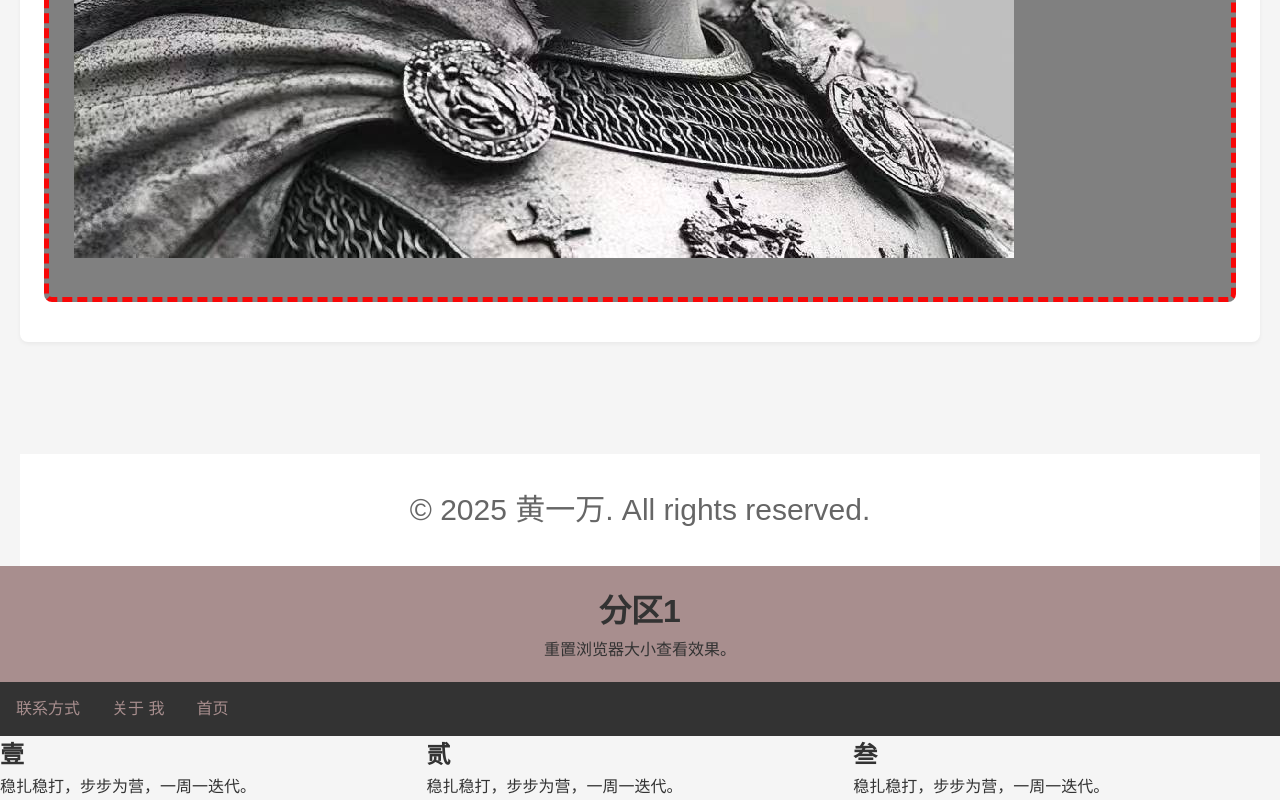
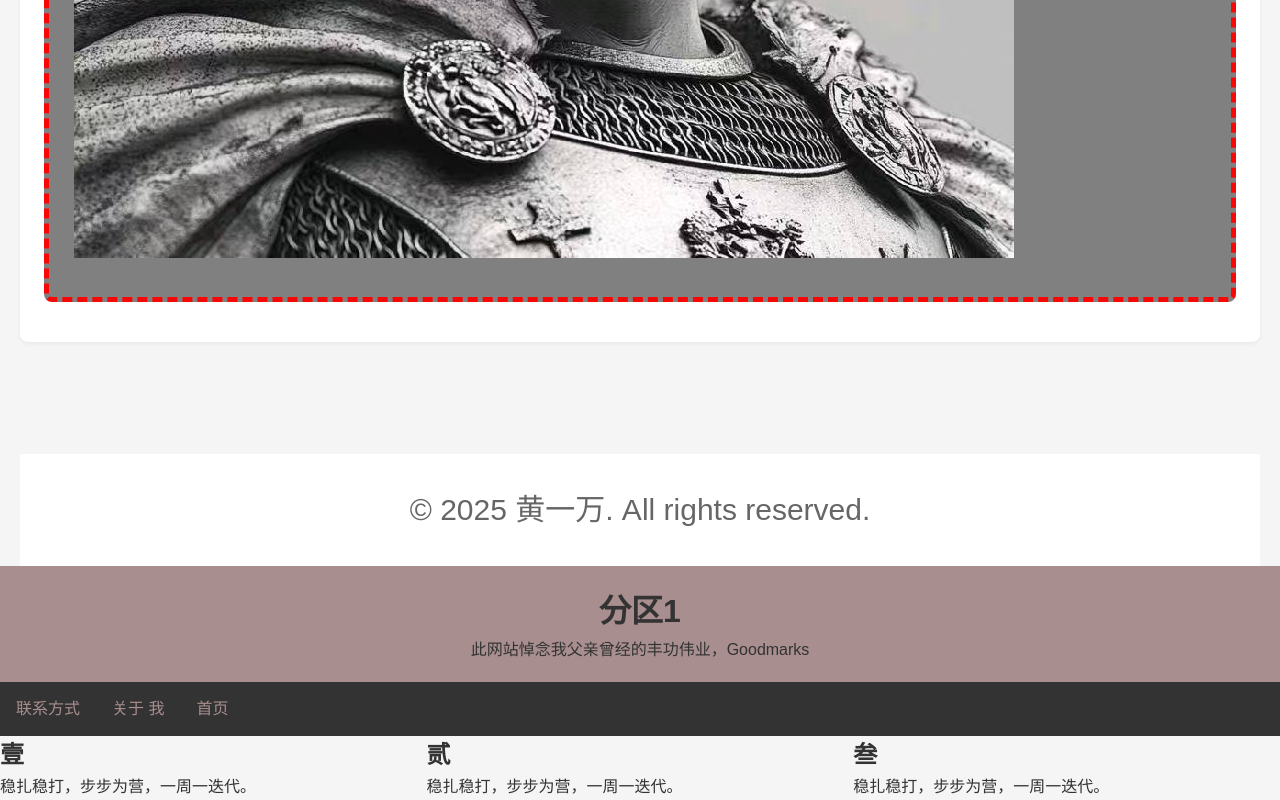
Before and after one commit to hyiwan/learnhtml, a plain HTML site: page index.html in a window 1280 px wide. Shown: the part 1255-2055 px from the top of the page. Drawn offline with Linux system fonts and the light colour scheme.

Commit message:
好成績

```diff
--- a/index.html
+++ b/index.html
@@ -119,7 +119,7 @@ body {
 
 <div class="header">
   <h1>分区1</h1>
-  <p>重置浏览器大小查看效果。</p>
+  <p>此网站悼念我父亲曾经的丰功伟业，Goodmarks</p>
 </div>
 
 <div class="topnav">
```
